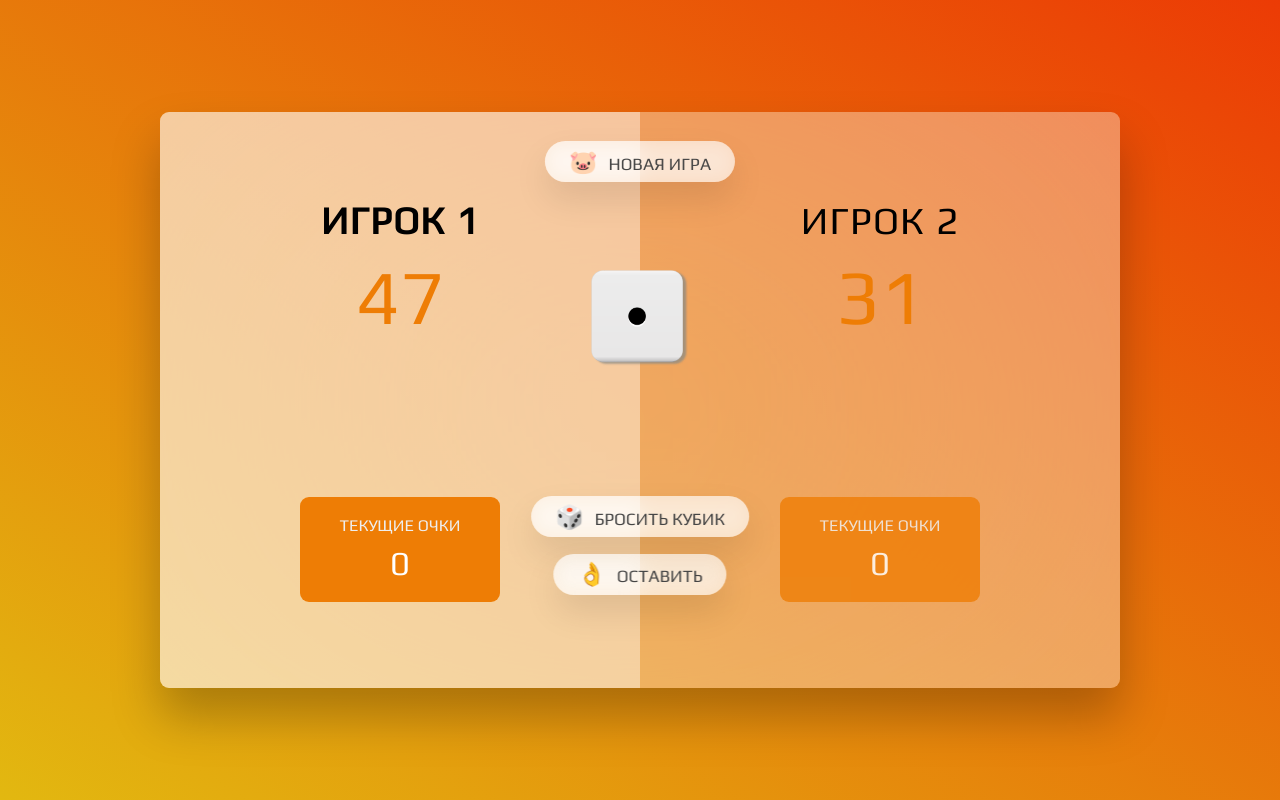
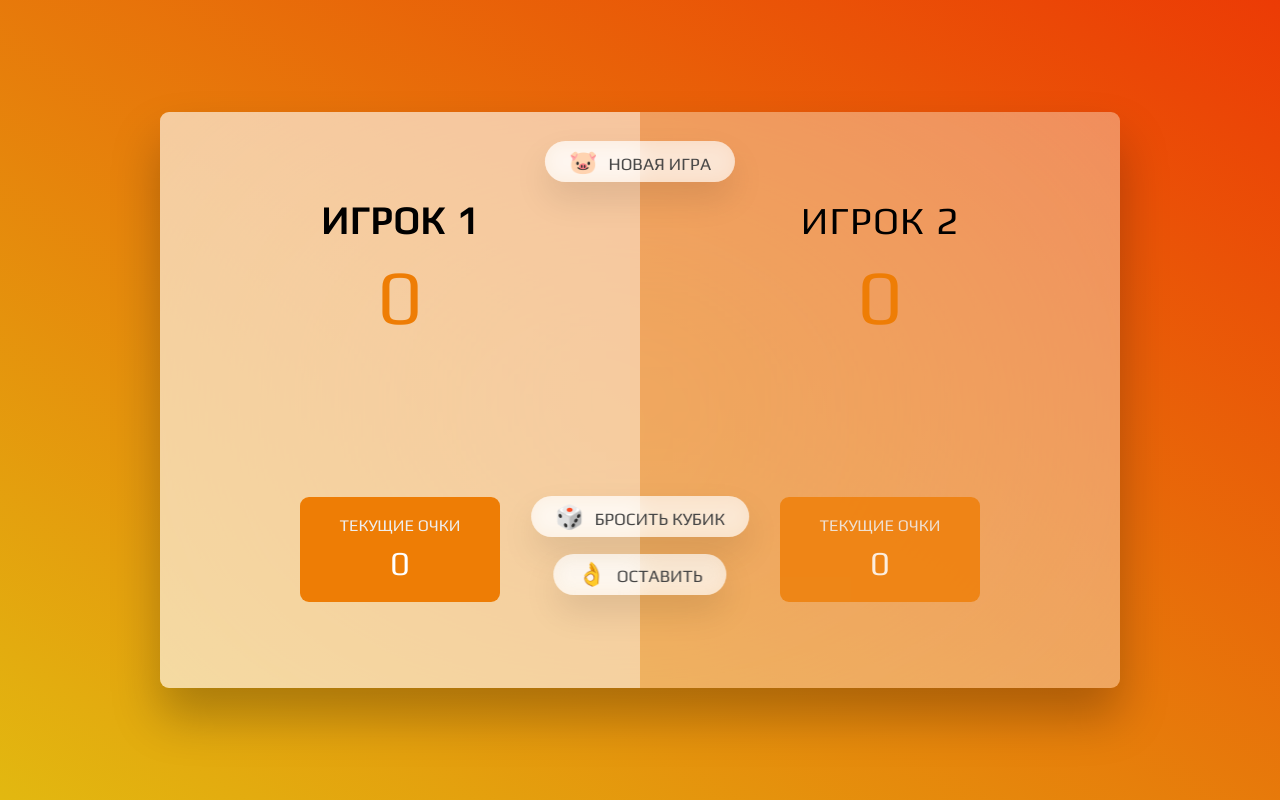
Before and after one commit to faqexe/JuniorJS, a plain HTML site: page Pig/index.html in a window 1280 px wide. Drawn offline with Linux system fonts and the light colour scheme.

Commit message:
feat: change elements

```diff
--- a/Pig/script.js
+++ b/Pig/script.js
@@ -1 +1,9 @@
 'use strict';
+
+const score0Element = document.querySelector('#score--0');
+const score1Element = document.querySelector('#score--1');
+const diceElement = document.querySelector('.dice');
+
+score0Element.textContent = 0;
+score1Element.textContent = 0;
+diceElement.classList.add('hidden');
--- a/Pig/style.css
+++ b/Pig/style.css
@@ -162,3 +162,7 @@ main {
   font-weight: 700;
   color: #d50b0b;
 }
+
+.hidden {
+  display: none;
+}
```
